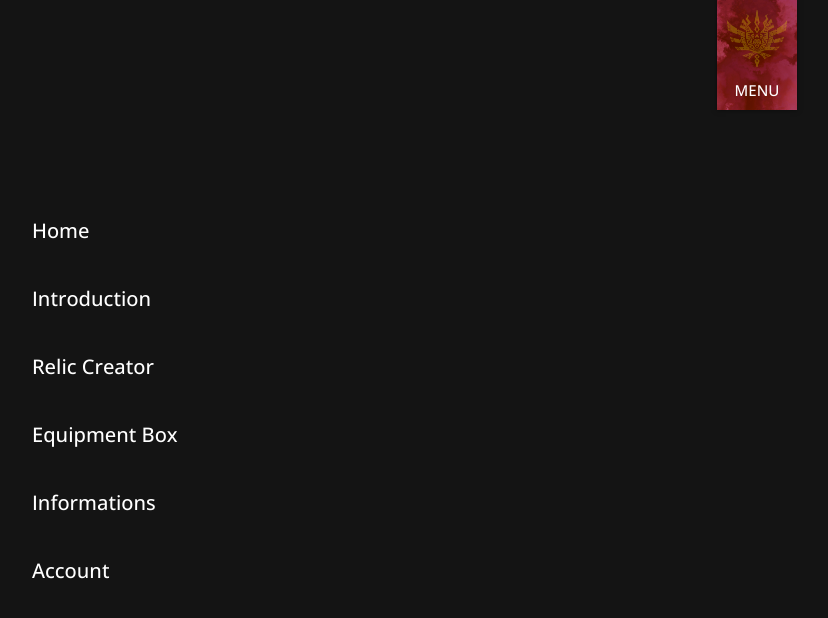
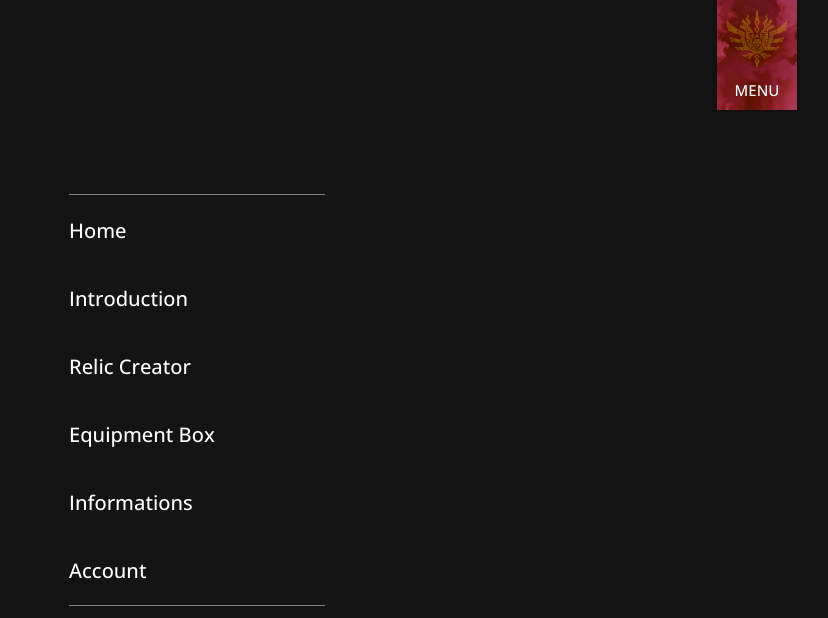
Before and after one commit to Raevv/MH4U, a plain HTML site: page index.html in a window 1280 px wide. Both pictures are taken after a click on the element "MENU". Shown: the whole page, without its empty margins (443-1271 px from the left). Drawn offline with nearby package versions, Linux system fonts and the light colour scheme.

Commit message:
minor animation change

```diff
--- a/style.css
+++ b/style.css
@@ -126,8 +126,10 @@ body::before {
   align-items: center;
   text-align: center;
   justify-content: center;
-  width: 100%;
-  height: 100%;
+  width: 20%;
+  height: max-content;
+  border-top: 1px solid gray;
+  border-bottom: 1px solid gray;
 }
 
 .menu ul li {
@@ -138,14 +140,14 @@ body::before {
 
 .menu ul li a {
   display: flex;
-  width: 25%;
+  width: 100%;
   padding: 0.5em 0;
   margin: 0.5em;
   transition-property: opacity, margin-left, color;
-  transition-duration: 0.2s, 0.25s, 0.2s;
+  transition-duration: 0.2s, 0.25s, 0.1s;
   transition-timing-function: ease;
-  transition-delay: calc(0.1s + 0.1s * var(--i)), calc(0.1s + 0.1s * var(--i)), 0s;
-  margin-left: -100px;
+  transition-delay: calc(0.1s + 0.05s * var(--i)), calc(0.1s + 0.05s * var(--i)), 0s;
+  margin-left: -35px;
   opacity: 0;
 }
 
```
